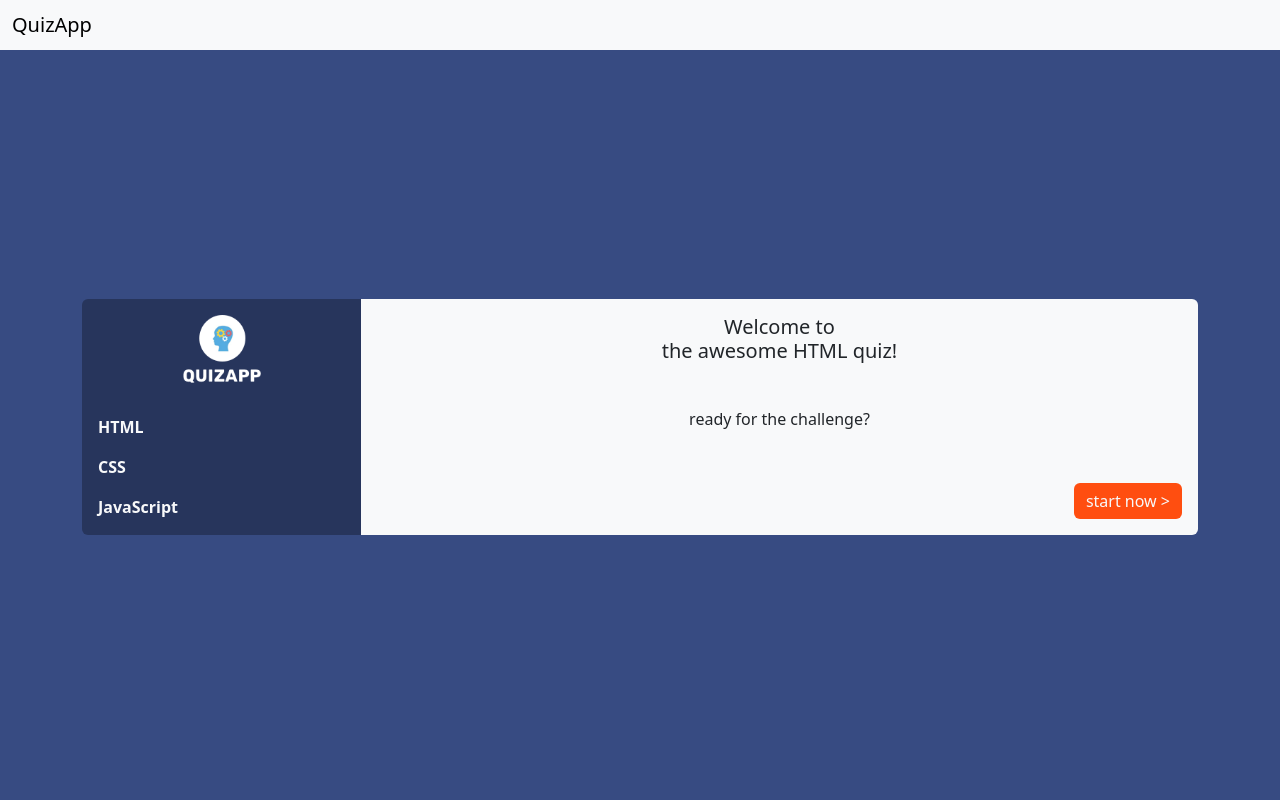
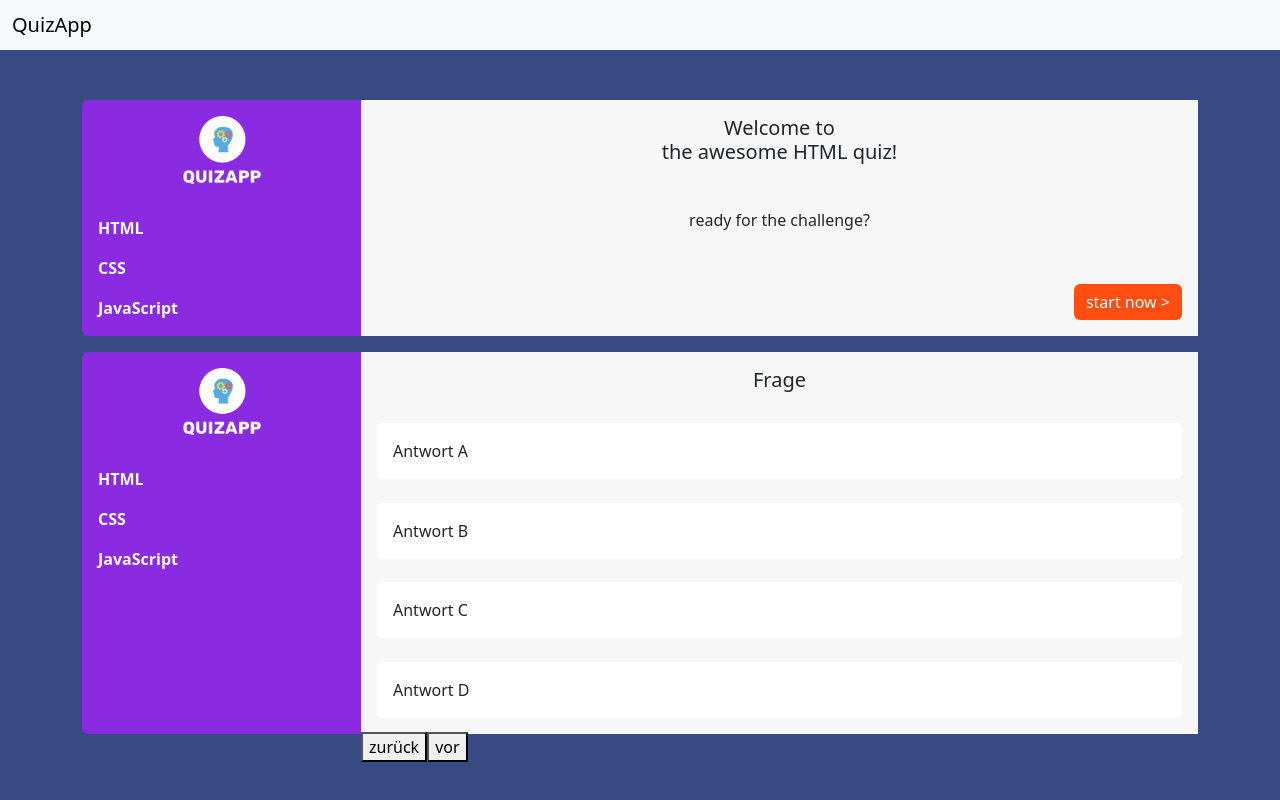
Before and after one commit to debuggingLizard/quizapp, a plain HTML site: page index.html in a window 1280 px wide. Drawn offline with nearby package versions, Linux system fonts and the light colour scheme.

Commit message:
question card initial design

```diff
--- a/index.html
+++ b/index.html
@@ -22,6 +22,7 @@
     </nav>
 
     <div class="container">
+        <!-- start screen -->
         <div class="card mb-3">
             <div class="row g-0">
                 <div class="col-md-3">
@@ -41,6 +42,48 @@
                 </div>
             </div>
         </div>
+
+        <!-- question screen -->
+        <div class="card mb-3">
+            <div class="row g-0">
+                <div class="col-md-3">
+                    <img src="./img/logo.png" alt="...">
+                    <div>
+                        <a class="link-light text-decoration-none fw-semibold" href="">HTML</a>
+                        <a class="link-light text-decoration-none fw-semibold" href="">CSS</a>
+                        <a class="link-light text-decoration-none fw-semibold" href="">JavaScript</a>
+                    </div>
+                </div>
+                <div class="col-md-9">
+                    <div class="card-body">
+                        <h5 class="card-title text-center">Frage</h5>
+                        <div class="card bg-white">
+                            <div class="card-body">
+                                Antwort A
+                            </div>
+                        </div>
+                        <div class="card bg-white">
+                            <div class="card-body">
+                                Antwort B
+                            </div>
+                        </div>
+                        <div class="card bg-white">
+                            <div class="card-body">
+                                Antwort C
+                            </div>
+                        </div>
+                        <div class="card bg-white">
+                            <div class="card-body">
+                                Antwort D
+                            </div>
+                        </div>
+                    </div>
+                    <div class="buttons-navigation"><button>zurück</button><button>vor</button></div>
+                </div>
+            </div>
+        </div>
+
+
     </div>
 
 </body>
--- a/style.css
+++ b/style.css
@@ -9,22 +9,24 @@ body {
     display: flex;
     justify-content: center;
     align-items: center;
+    flex-direction: column; /* später wieder rausnehmen ggf. */
     flex:1;
 }
 
 .card {
     border: 0px;
-    background-color: transparent;
-    overflow: hidden;
+    background-color: blueviolet;
+    /* overflow: hidden; */
     width: 100%;
 }
 
 .col-md-3 {
-    background-color: #27355c;
+    /* background-color: #27355c; */
     display: flex;
     flex-direction: column;
     padding: 16px;
     gap: 32px;
+    --bs-card-border-radius: var(--bs-border-radius);
 }
 
 .col-md-3 img {
@@ -39,7 +41,7 @@ body {
 }
 
 .col-md-9 {
-    background-color: #f8f9fa;
+    background-color: #f7f7f7;
 }
 
 .card-body {
@@ -47,6 +49,7 @@ body {
     flex-direction: column;
     height: 100%;
     justify-content: space-between;
+    gap: 16px;
 }
 
 .button-start {
@@ -62,6 +65,11 @@ body {
     color:#f8f9fa;
 }
 
+.buttons-navigation {
+    position: relative;
+    bottom: 2px;
+}
+
 
 /* colors */
 /* sidebar quizcard: #27355c */
```
